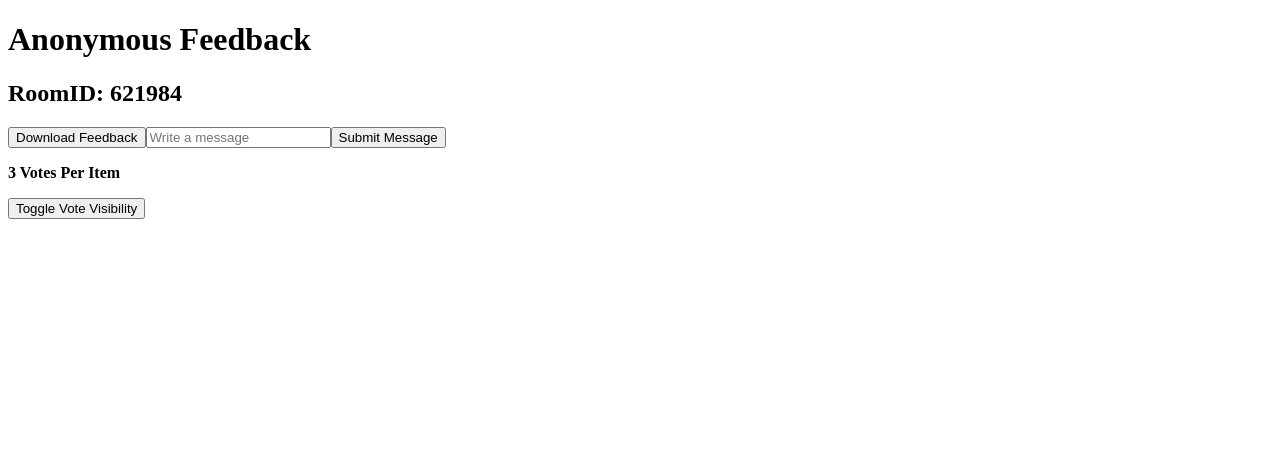
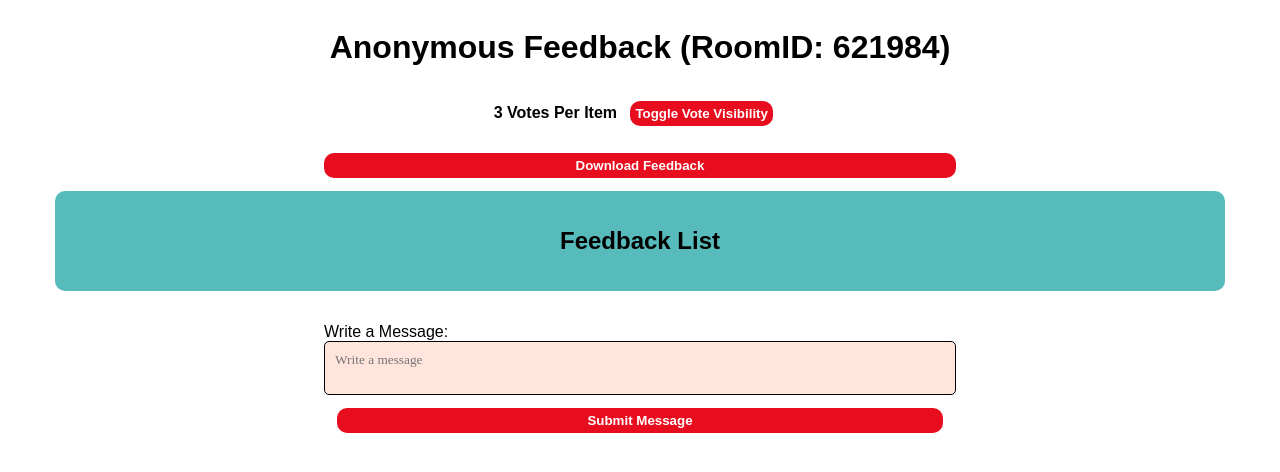
Before and after one commit to JDysiewicz/feedback, a React (Create React App) app: page / in a window 1280 px wide. Both pictures are taken after typing "Sample" into the empty fields and a click on the button "Create a room". Shown: the top 472 px of the page. Built offline with nearby package versions, Linux system fonts and the light colour scheme.

Commit message:
Styles: Desktop styles v1

```diff
--- a/package.json
+++ b/package.json
@@ -3,6 +3,9 @@
   "version": "0.1.0",
   "private": true,
   "dependencies": {
+    "@emotion/core": "^11.0.0",
+    "@emotion/react": "^11.1.1",
+    "@emotion/styled": "^11.0.0",
     "@testing-library/jest-dom": "^5.11.6",
     "@testing-library/react": "^11.1.2",
     "@testing-library/user-event": "^12.2.2",
@@ -16,6 +19,7 @@
     "@types/socket.io-client": "^1.4.34",
     "axios": "^0.21.0",
     "http-proxy-middleware": "^1.0.6",
+    "node-sass": "^4.14.1",
     "query-string": "^6.13.7",
     "react": "^17.0.1",
     "react-dom": "^17.0.1",
--- a/src/App.tsx
+++ b/src/App.tsx
@@ -5,15 +5,19 @@ import { BrowserRouter as Router, Switch, Route } from "react-router-dom";
 import SplashScreen from "./components/SplashScreen";
 import ChatBoard from "./components/ChatBoard";
 
+import "./styles/index.scss";
+
 const App: React.FC = () => {
 
     return (
+        <div className="App-main-div">
             <Router>
                 <Switch>
                     <Route exact path="/" component={SplashScreen} />
                     <Route path="/board" component={ChatBoard} />
                 </Switch>
             </Router>
+        </div>
     );
 };
 
--- a/src/components/ChatBoard.tsx
+++ b/src/components/ChatBoard.tsx
@@ -5,7 +5,7 @@ import { downloadFeedback } from "../utils/dowloadFeedback";
 import { Message, ChatBoardLocationState, PersonalVotedMessage } from "../../types";
 import { Redirect, RouteComponentProps, StaticContext } from "react-router";
 import CreatorOptions from "./CreatorOptions";
-
+import FeedbackMessage from "./FeedbackMessage";
 // Outside main App so doesn't create a new socket on every
 // component re-render.
 // const ENDPOINT = process.env.ENDPOINT || "localhost:5000";
@@ -91,15 +91,7 @@ const ChatBoard: React.FC<RouteComponentProps<any, StaticContext, ChatBoardLocat
             const indexOfVoted = votedMessages.findIndex(msg => msg.messageId === message.id);
             const personalVote = indexOfVoted === -1 ? 0 : votedMessages[indexOfVoted].personalVotes;
             return (
-                <li key={message.id}>
-                    <div style={{display: "flex"}}>
-                        <p>Message: {message.message} </p>
-                        <p>Personal Votes: {personalVote}</p>
-                        {!hideVotes && <p>Total Votes: {message.upvotes}</p>}
-                        <button onClick={() => voteMessage(message, 1)}>Upvote</button>
-                        <button onClick={() => voteMessage(message, -1)}>Downvote</button>
-                    </div>
-                </li>
+                <FeedbackMessage key={message.id} hideVotes={hideVotes} voteMessage={voteMessage} message={message} personalVote={personalVote} />
             );
         });
     };
@@ -113,6 +105,7 @@ const ChatBoard: React.FC<RouteComponentProps<any, StaticContext, ChatBoardLocat
     });
 
     const handleClick = (): void => {
+        if (message.length === 0) return alert("Message cannot be empty");
         const user: string = socket.id;
         const newMessage = {user, message, upvotes: 0};
         socket.emit("message", newMessage);
@@ -123,20 +116,31 @@ const ChatBoard: React.FC<RouteComponentProps<any, StaticContext, ChatBoardLocat
     if (redirect) return <Redirect to={{pathname: "/", state: {message: "Disconnected due to admin inactivity"}}} />;
 
     return(
-        <div>
-            {/* <input style={{border: "none", fontSize: "3rem"}}
-                value={title} onChange={(e) => setTitle(e.target.value)} /> */}
-            <h1>Anonymous Feedback</h1>
-            <h2>RoomID: {boardId}</h2>
-            {warning && <h2 style={{color: "red"}}>{warning}</h2>}
-            <ul>
-                {renderList()}
-            </ul>
-            <button onClick={() => downloadFeedback(messageList)}>Download Feedback</button>
-            <input value={message} placeholder="Write a message" onChange={(e) => setMessage(e.target.value)} />
-            <button onClick={() => handleClick()}>Submit Message</button>
-            <p><strong>3 Votes Per Item</strong></p>
-            {didCreateRoom && <CreatorOptions socket={socket} boardId={boardId} toggleHideVotes={toggleHideVotes}/>}
+        <div className="ChatBoard-main-div">
+
+            <div className="ChatBoard-info">
+                <h1>Anonymous Feedback (RoomID: {boardId})</h1>
+            </div>
+            <div className="ChatBoard-temp">
+                <p><strong>3 Votes Per Item</strong></p>
+                {didCreateRoom && <CreatorOptions socket={socket} boardId={boardId} toggleHideVotes={toggleHideVotes}/>}
+            </div>
+            <button className="ChatBoard-download" onClick={() => downloadFeedback(messageList)}>Download Feedback</button>
+            {warning && <h3 style={{color: "red"}}>{warning}</h3>}
+
+            <div className="ChatBoard-feedback-list">
+                <h2>Feedback List</h2>
+                <div>
+                    {renderList()}
+                </div>
+            </div>
+
+            <div className="ChatBoard-write-message">
+                <label htmlFor="write-message">Write a Message: </label>
+                <textarea id="write-message" name="write-message" value={message} placeholder="Write a message" onChange={(e) => setMessage(e.target.value)} />
+
+                <button id="submit-message" name="submit-message" onClick={() => handleClick()}>Submit Message</button>
+            </div>
         </div>
     );
 };
--- /dev/null
+++ b/src/components/FeedbackMessage.tsx
@@ -0,0 +1,28 @@
+import React from "react";
+
+import { Message } from "../../types";
+
+interface FeedbackMessageProps {
+    message: Message;
+    personalVote: number;
+    voteMessage: (message: Message, value: number) => void;
+    hideVotes: boolean;
+}
+
+const FeedbackMessage: React.FC<FeedbackMessageProps> = ({message, personalVote, voteMessage, hideVotes}: FeedbackMessageProps) => {
+    return (
+        <div className="FeedbackMessage-main-div">
+            <p>{message.message} </p>
+            <div className="FeedbackMessage-voting-buttons">
+                <button style={{backgroundColor: "green"}} onClick={() => voteMessage(message, 1)}>Upvote</button>
+                <button onClick={() => voteMessage(message, -1)}>Downvote</button>
+            </div>
+            <div className="FeedbackMessage-votes">
+                <p>Personal Vote: {personalVote} </p>
+                <p> <strong>Total Votes: {!hideVotes ? message.upvotes : <i style={{color: "grey"}}>hidden by room owner</i>} </strong></p>
+            </div>
+        </div>
+    );
+};
+
+export default FeedbackMessage;
--- a/src/components/SplashScreen.tsx
+++ b/src/components/SplashScreen.tsx
@@ -2,12 +2,7 @@ import React, { useEffect, useState } from "react";
 import axios from "axios";
 import { StaticContext } from "react-router";
 import { Redirect, RouteComponentProps } from "react-router-dom";
-
 import { NewRoomProps, SplashScreenLocationState } from "../../types";
-
-// import ChatBoard from "./components/ChatBoard";
-
-
 
 const SplashScreen: React.FC<RouteComponentProps<any, StaticContext, SplashScreenLocationState>> = (props: RouteComponentProps<any, StaticContext, SplashScreenLocationState>): JSX.Element => {
     const [roomId, setRoomId] = useState<string>("");
@@ -29,7 +24,7 @@ const SplashScreen: React.FC<RouteComponentProps<any, StaticContext, SplashScree
 
     const joinRoom = async () => {
         if (roomId === ""){
-            console.log("Room ID empty");
+            alert("Room ID empty");
             return;
         }
 
@@ -57,10 +52,15 @@ const SplashScreen: React.FC<RouteComponentProps<any, StaticContext, SplashScree
     }
 
     return (
-        <div>
+        <div className="SplashScreen-main-div">
+            <h1>Anonymous Feedback</h1>
             <button onClick={() => createRoom()}>Create a room</button>
-            <input value={roomId} onChange={(e: React.ChangeEvent<HTMLInputElement>) => setRoomId(e.target.value)} placeholder="Room ID" />
-            <button onClick={() => joinRoom()}>Join an existing room using Room ID</button>
+            <h3>OR</h3>
+            <div className="SplashScreen-join-room">
+                <label htmlFor="room-id">RoomID:</label>
+                <input id="room-id" name="room-id" value={roomId} onChange={(e: React.ChangeEvent<HTMLInputElement>) => setRoomId(e.target.value)} placeholder="Enter Room ID" />
+                <button onClick={() => joinRoom()}>Join an existing room using Room ID</button>
+            </div>
         </div>
     );
 };
--- /dev/null
+++ b/src/styles/index.scss
@@ -0,0 +1,139 @@
+/* Color Palette */
+$main-red: #e80d1e;
+$main-brown: #dc978a;
+$main-pale: #ffe5db;
+$main-blue: #57babb;
+
+
+
+html {
+    @import url('https://fonts.googleapis.com/css2?family=Source+Sans+Pro&display=swap');
+    font-family: Source Sans Pro, sans-serif;
+    box-sizing: border-box;
+}
+
+.SplashScreen-main-div{
+    display: flex;
+    flex-direction: column;
+    justify-content: center;
+    align-items: center;
+    padding: 3rem;
+    max-width: 50rem;
+    min-width: 20rem;
+    margin: 0 auto;
+    border-radius: 20px;
+    margin-top: 5%;
+    font-size: 25px;
+    font-weight: 700;
+
+    & button, input {
+        font-size: 25px;
+        font-weight: 700;
+        background-color: $main-red;
+        border: none;
+        color: white;
+        margin: 1em;
+        border-radius: 10px;
+        text-align: center;
+        padding: 5px;
+        width: 100%;
+    }
+
+    & .SplashScreen-join-room {
+        display: flex;
+        flex-direction: column;
+        align-items: center;
+        justify-content: center;
+    }
+
+}
+
+.ChatBoard-main-div {
+    display: flex;
+    flex-direction: column;
+
+    & button {
+    background-color: $main-red;
+    border: none;
+    color: white;
+    margin: 1em;
+    border-radius: 10px;
+    text-align: center;
+    padding: 5px;
+    font-weight: 700;
+    }
+
+    & .ChatBoard-download {
+        background-color: $main-red;
+        width: 50%;
+        align-self: center;
+    }
+
+    & .ChatBoard-info {
+        display: flex;
+        justify-content: center;
+        align-items: center;
+    }
+
+    & .ChatBoard-temp {
+        display: flex;
+        align-self: center;
+    }
+
+    & .ChatBoard-write-message {
+        display: flex;
+        flex-direction: column;
+        justify-content: center;
+        width: 50%;
+        align-self: center;
+        margin: 2rem;
+
+        & textarea {
+            font-family: "Source Sans Pro";
+            border: 1px solid black;
+            border-radius: 5px;
+            background-color: $main-pale;
+            resize: none;
+            padding: 10px;
+        }
+    }
+
+    & .ChatBoard-feedback-list {
+        align-self: center;
+        background-color: $main-blue;
+        padding: 1rem;
+        border-radius: 10px;
+        width: 90%;
+        text-align: center;
+        max-height: 50vh;
+        overflow-y: scroll;
+        overflow-x: hidden;
+        word-wrap: break-word;
+        color: black;
+    }
+}
+
+.FeedbackMessage-main-div {
+    background-color: $main-pale;
+    color: black;
+    font-weight: 500;
+    border-radius: 10px;
+    font-size: 20px;
+    display: flex;
+    flex-direction: column;
+    margin-bottom: 10px;
+
+    & p {
+        margin: 5px
+    }
+
+    & button {
+        margin: 5px;
+        width: 20%;
+    }
+
+    & .FeedbackMessage-votes {
+        display: flex;
+        align-self: center;
+    }
+}
```
Also changed, not shown: 1 other file (tests, documents, lock files or other folders). Lines whose indentation alone changed are shown as unchanged.
